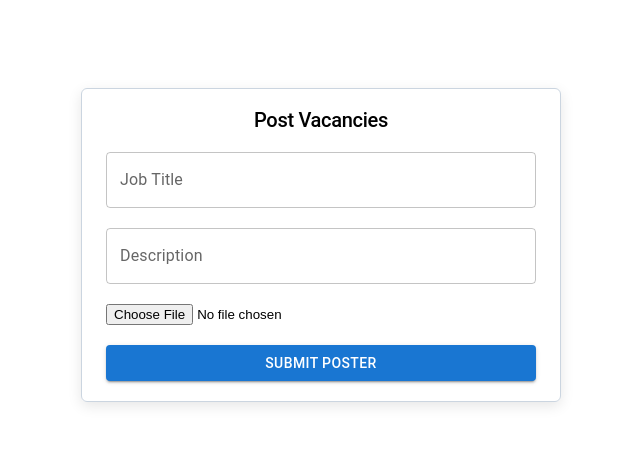
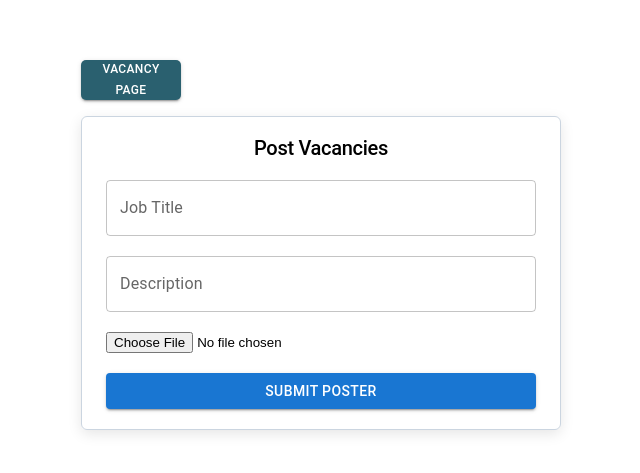
Before and after one commit to Dhanithya-Beligolla/ITP24_B4_W03_Pooja_Indians, a React (Create React App) app in the folder frontend/: page /AddPosters in a window 1280 px wide. Shown: the part 155-628 px from the top of the page, without its empty margins (319-959 px from the left). Built offline with nearby package versions, Linux system fonts and the light colour scheme.

Commit message:
commite 27 (Add back butn to Admin form)

```diff
--- a/frontend/src/components/AddPosters/AddPosters.js
+++ b/frontend/src/components/AddPosters/AddPosters.js
@@ -1,8 +1,12 @@
 import { Grid, Typography } from '@mui/material'
 import React from 'react'
 import { TextField, Button, Container } from '@mui/material';
+import { useNavigate } from 'react-router-dom';
 
 const AddPosters = () => {
+
+  const navigate = useNavigate();
+
   return (
     <Grid
     sx={{
@@ -13,6 +17,24 @@ const AddPosters = () => {
     }}
     >
       <Grid>
+      <Button
+                    variant="contained"
+                    sx={{
+                        borderRadius: '5px',
+                        backgroundColor: '#2A606F',
+                        color: 'white',
+                        '&:hover': {
+                            backgroundColor: '#90BDC9',
+                        },
+                        height: '40px',
+                        width: '100px',
+                        fontSize: '0.75rem',
+                        alignSelf: 'flex-end',
+                        marginBottom: '1rem',
+                        marginRight: '1rem',
+                    }}
+                    onClick={() => navigate('/Posters')}
+                >Vacancy Page</Button>
         <form>
             <Container sx={{
                       border: '1px solid #CBD5E0',
```
